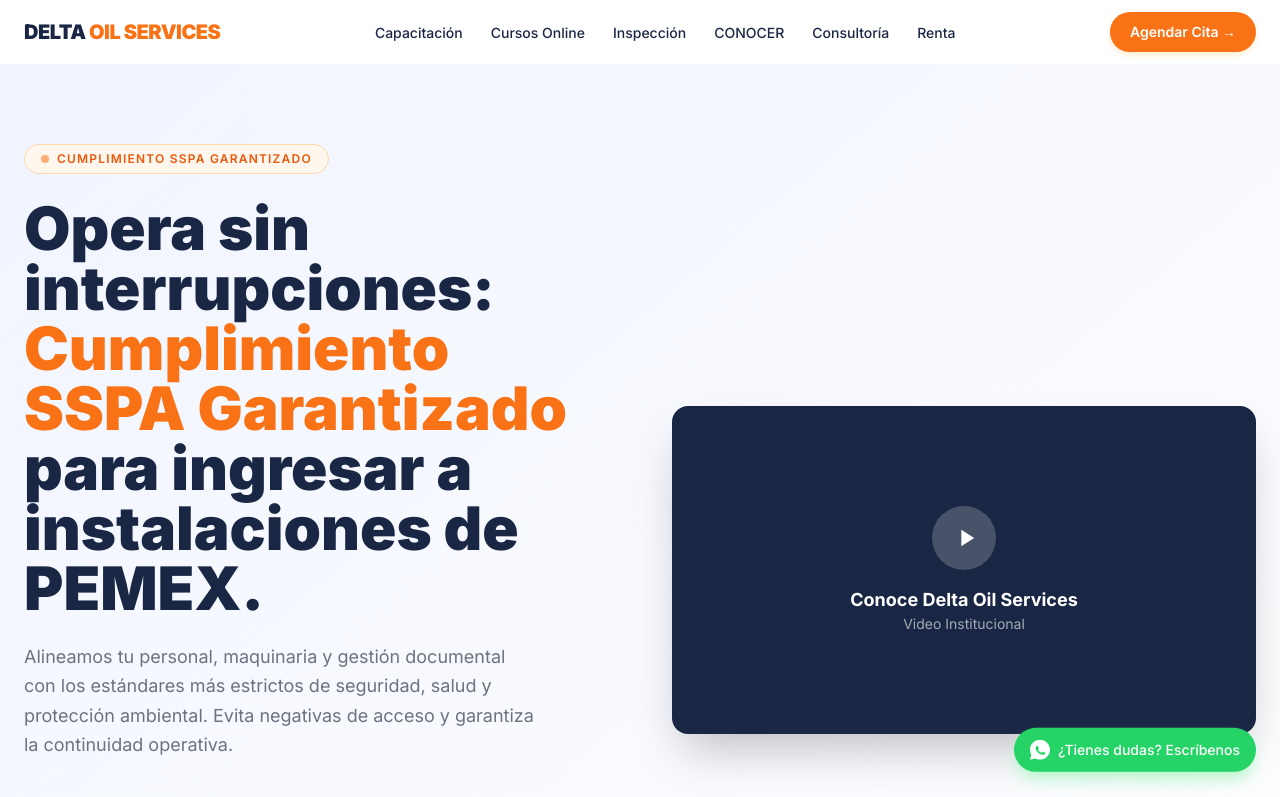
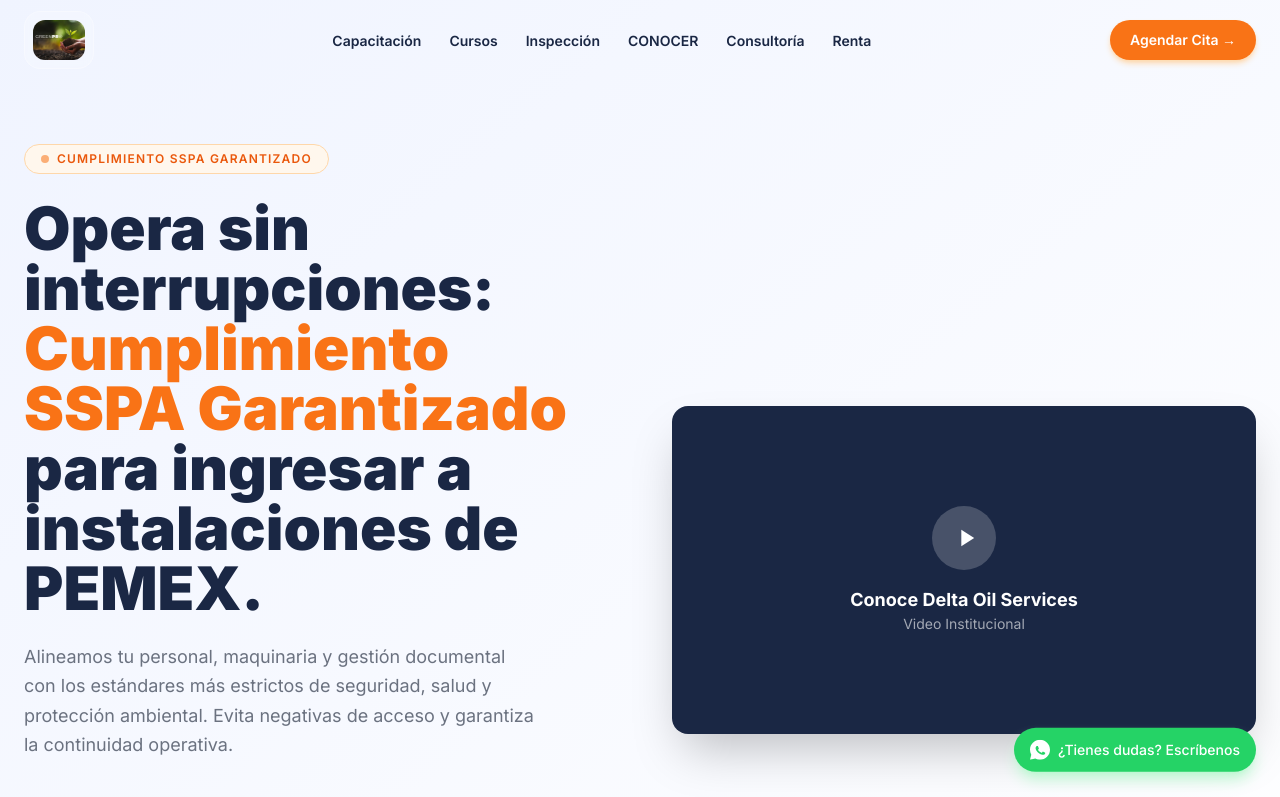
Before and after one commit to figueirasluis-byte/petrolera-web, a Next.js app: page / in a window 1280 px wide. Shown: the top 797 px of the page. Built offline with nearby package versions, Linux system fonts and the light colour scheme.

Commit message:
navbar footer greenpro

```diff
--- a/components/Footer.js
+++ b/components/Footer.js
@@ -7,17 +7,23 @@
         <div className="grid grid-cols-1 md:grid-cols-3 gap-10 mb-10">
 
           <div>
-            <div className="font-black text-xl mb-4">
-              DELTA <span className="text-orange-500">OIL SERVICES</span>
+            {/* Logo GREEN PRO */}
+            <div className="bg-white/10 backdrop-blur-sm rounded-2xl p-3 inline-block mb-4 border border-white/20">
+              <img
+                src="/Green_Pro_Logo.jpg"
+                alt="GREEN PRO"
+                className="h-12 w-auto object-contain rounded-xl"
+              />
             </div>
             <p className="text-white/60 text-sm leading-relaxed mb-6">
-              Líderes en capacitación, certificación, inspección y renta de equipos
-              para el sector industrial y petrolero de Villahermosa, Tabasco.
+              Consultoría ambiental y capacitación en SSPA para el sector industrial
+              y petrolero. Villahermosa, Tabasco.
             </p>
             <div className="flex flex-col gap-3 text-sm text-white/60">
               <span>📍 Villahermosa, Tabasco, México</span>
-              <a href="mailto:contacto@deltatraining.mx" className="hover:text-orange-400 transition-colors">
-                ✉️ contacto@deltatraining.mx
+              <a href="mailto:greenproconsultoriaambiental@gmail.com"
+                className="hover:text-orange-400 transition-colors">
+                ✉️ greenproconsultoriaambiental@gmail.com
               </a>
               <a href={getWhatsAppLink("Hola, necesito información")}
                 target="_blank" rel="noopener noreferrer"
@@ -34,7 +40,7 @@
             <ul className="flex flex-col gap-3">
               {[
                 ['Capacitación Presencial', '#calendario'],
-                ['Cursos E-Learning', '#cursos'],
+                ['Catálogo de Cursos SSPA', '#cursos'],
                 ['Inspección de Grúas', '#inspeccion'],
                 ['Estándares CONOCER', '#conocer'],
                 ['Consultoría ISO', '#consultoria'],
@@ -52,12 +58,12 @@
               ¿Listo para comenzar?
             </h4>
             <div className="flex flex-col gap-3">
-              <a href={getWhatsAppLink("Hola, quiero agendar una cita")}
+              <a href={getWhatsAppLink("Hola, quiero agendar una cita con GREEN PRO")}
                 target="_blank" rel="noopener noreferrer"
                 className="block text-center bg-orange-500 hover:bg-orange-600 text-white font-semibold py-3 rounded-xl transition-colors">
                 Agendar Cita →
               </a>
-              <a href={getWhatsAppLink("Hola, quiero solicitar una cotización")}
+              <a href={getWhatsAppLink("Hola, quiero solicitar una cotización a GREEN PRO")}
                 target="_blank" rel="noopener noreferrer"
                 className="block text-center border border-white/20 hover:border-orange-400 hover:text-orange-400 text-white font-semibold py-3 rounded-xl transition-colors text-sm">
                 Solicitar Cotización
@@ -67,7 +73,7 @@
         </div>
 
         <div className="flex flex-col sm:flex-row justify-between items-center gap-3 pt-6 border-t border-white/10">
-          <p className="text-white/30 text-xs">© 2026 DELTA OIL SERVICES. Todos los derechos reservados.</p>
+          <p className="text-white/30 text-xs">© 2026 GREEN PRO. Todos los derechos reservados.</p>
           <div className="flex gap-5">
             <a href="#" className="text-white/30 hover:text-orange-400 text-xs transition-colors">Aviso de Privacidad</a>
             <a href="#" className="text-white/30 hover:text-orange-400 text-xs transition-colors">Términos y Condiciones</a>
--- a/components/Navbar.js
+++ b/components/Navbar.js
@@ -4,7 +4,7 @@
 
 const links = [
   { label: 'Capacitación', href: '#calendario' },
-  { label: 'Cursos Online', href: '#cursos' },
+  { label: 'Cursos', href: '#cursos' },
   { label: 'Inspección', href: '#inspeccion' },
   { label: 'CONOCER', href: '#conocer' },
   { label: 'Consultoría', href: '#consultoria' },
@@ -22,32 +22,52 @@
   }, [])
 
   return (
-    <nav className={`fixed top-0 left-0 right-0 z-50 transition-all duration-300 ${
-      scrolled ? 'bg-white shadow-md' : 'bg-white/95 backdrop-blur-sm'
+    <nav className={`fixed top-0 left-0 right-0 z-50 transition-all duration-500 ${
+      scrolled
+        ? 'bg-white/90 backdrop-blur-md shadow-lg shadow-black/5'
+        : 'bg-transparent'
     }`}>
-      <div className="max-w-7xl mx-auto px-6 h-16 flex items-center justify-between">
+      <div className="max-w-7xl mx-auto px-6 h-20 flex items-center justify-between">
 
-        <div className="font-black text-xl tracking-tight text-[#1a2744]">
-          DELTA <span className="text-orange-500">OIL SERVICES</span>
-        </div>
+        {/* Logo flotante */}
+        <a href="#" className="flex items-center group">
+          <div className={`transition-all duration-500 ${
+            scrolled
+              ? 'bg-white rounded-2xl shadow-md shadow-black/10 p-2'
+              : 'bg-white/20 backdrop-blur-sm rounded-2xl p-2 border border-white/30'
+          }`}>
+            <img
+              src="/Green_Pro_Logo.jpg"
+              alt="GREEN PRO"
+              className="h-10 w-auto object-contain rounded-xl group-hover:scale-105 transition-transform duration-300"
+            />
+          </div>
+        </a>
 
+        {/* Links */}
         <ul className="hidden lg:flex items-center gap-7">
           {links.map(l => (
             <li key={l.href}>
               <a href={l.href}
-                className="text-[#1a2744] hover:text-orange-500 text-sm font-medium transition-colors">
+                className={`text-sm font-semibold transition-colors ${
+                  scrolled
+                    ? 'text-[#1a2744] hover:text-orange-500'
+                    : 'text-[#1a2744] hover:text-orange-500'
+                }`}>
                 {l.label}
               </a>
             </li>
           ))}
         </ul>
 
-        <a href={getWhatsAppLink("Hola, quiero agendar una cita")}
+        {/* Botón CTA */}
+        <a href={getWhatsAppLink("Hola, quiero agendar una cita con GREEN PRO")}
           target="_blank" rel="noopener noreferrer"
-          className="hidden lg:inline-flex items-center gap-2 bg-orange-500 hover:bg-orange-600 text-white font-semibold text-sm px-5 py-2.5 rounded-full transition-colors shadow-md shadow-orange-100">
+          className="hidden lg:inline-flex items-center gap-2 bg-orange-500 hover:bg-orange-600 text-white font-semibold text-sm px-5 py-2.5 rounded-full transition-all shadow-md shadow-orange-200 hover:-translate-y-0.5 hover:shadow-lg hover:shadow-orange-200">
           Agendar Cita →
         </a>
 
+        {/* Menú móvil */}
         <button onClick={() => setOpen(!open)} className="lg:hidden p-2 flex flex-col gap-1.5">
           <span className="w-6 h-0.5 bg-[#1a2744] block" />
           <span className="w-6 h-0.5 bg-[#1a2744] block" />
@@ -55,6 +75,7 @@
         </button>
       </div>
 
+      {/* Menú móvil abierto */}
       {open && (
         <div className="lg:hidden bg-white border-t px-6 py-5 flex flex-col gap-4 shadow-lg">
           {links.map(l => (
@@ -63,7 +84,7 @@
               {l.label}
             </a>
           ))}
-          <a href={getWhatsAppLink("Hola, quiero agendar una cita")}
+          <a href={getWhatsAppLink("Hola, quiero agendar una cita con GREEN PRO")}
             target="_blank" rel="noopener noreferrer"
             className="bg-orange-500 text-white font-semibold text-sm px-5 py-3 rounded-full text-center mt-2">
             Agendar Cita →
```
